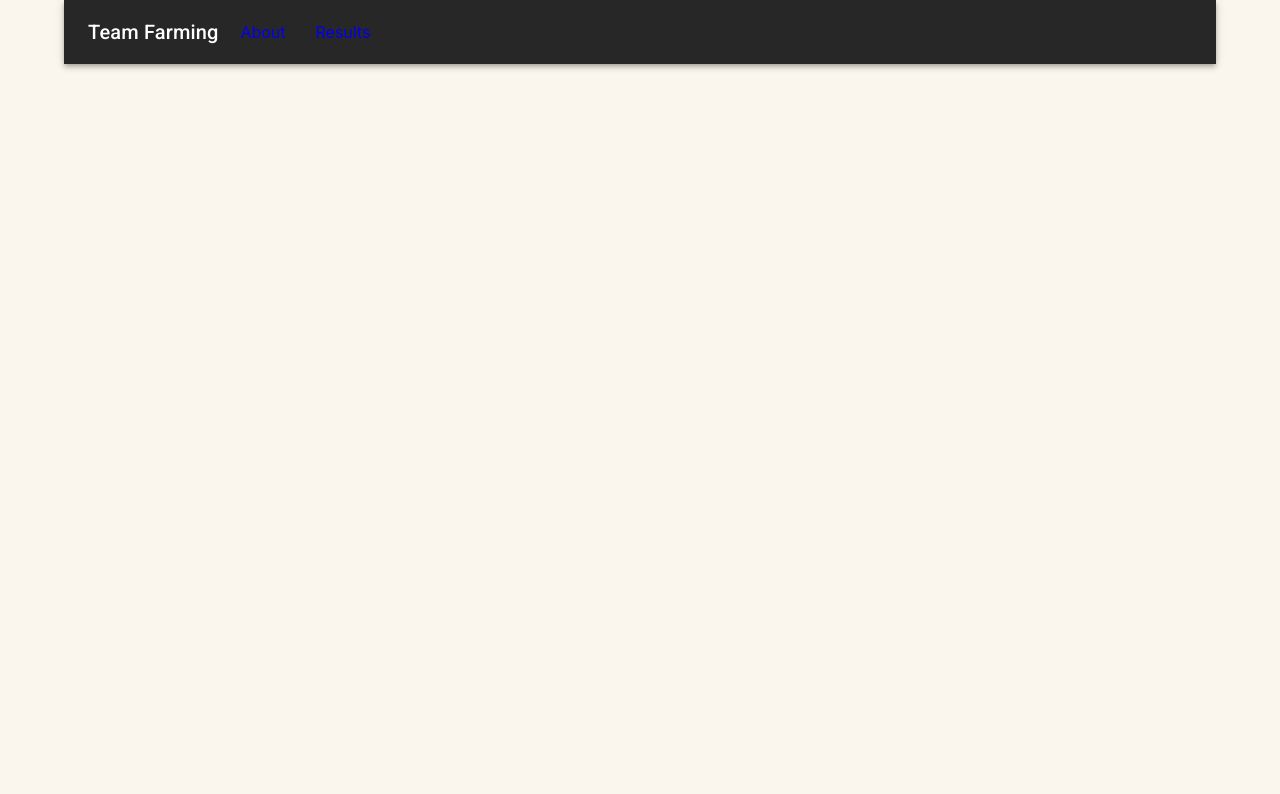
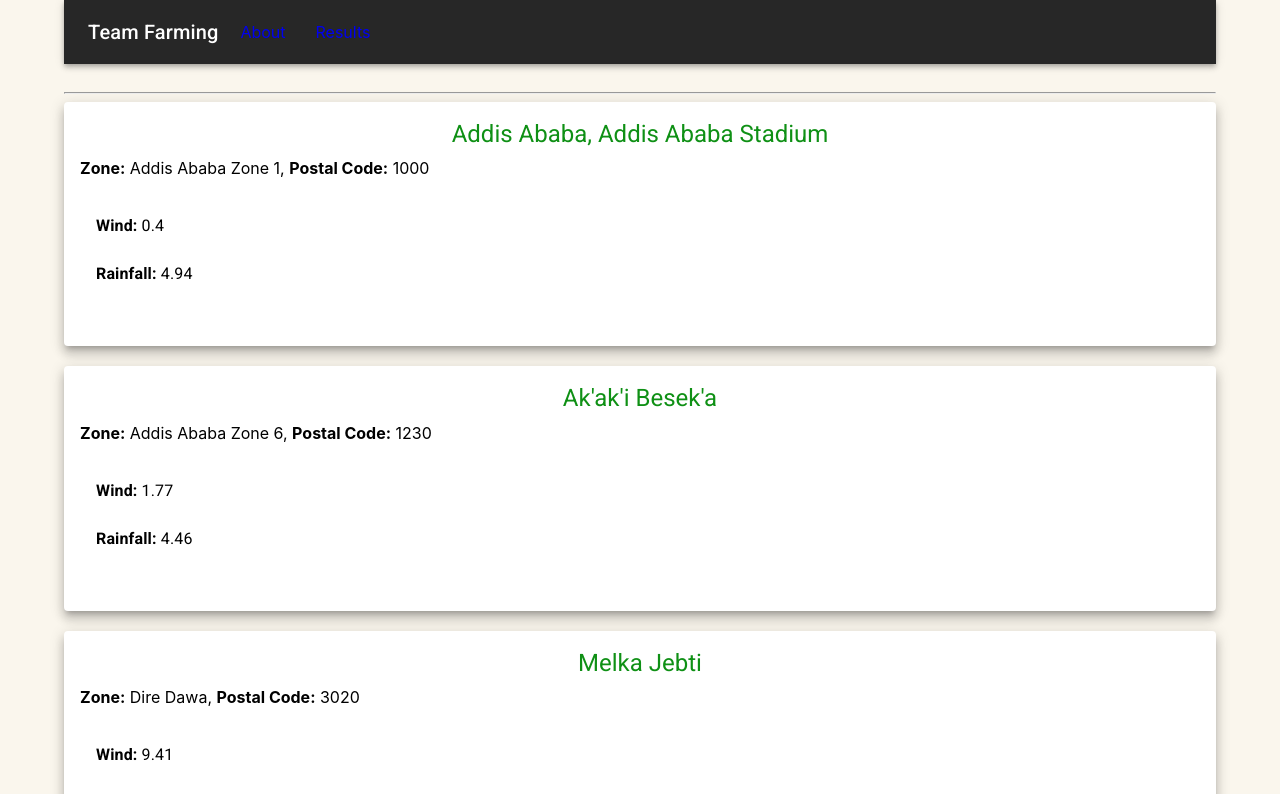
Before and after one commit to nitishmadhukar/nsf_ethiopia, a React (Create React App) app: page /results in a window 1280 px wide. Shown: the top 794 px of the page. Built offline with nearby package versions, Linux system fonts and the light colour scheme.

Commit message:
List of results

```diff
--- a/src/About.jsx
+++ b/src/About.jsx
@@ -1,4 +1,4 @@
-import { Container, Divider } from '@mui/material';
+import Container from '@mui/material/Container';
 import Card from '@mui/material/Card';
 import CardContent from '@mui/material/CardContent';
 import Typography from '@mui/material/Typography';
@@ -12,7 +12,7 @@ function About() {
     return (
         <Container maxWidth="sm">
             <Typography variant="h4" gutterBottom>Team Farming - Natural Sequence Farming</Typography>
-            <Divider />
+            <hr />
             <Card raised={true}>
                 <CardContent>
                     <Typography variant="h5" gutterBottom>Who Is Tarwyn Park?</Typography>
--- a/src/App.js
+++ b/src/App.js
@@ -3,13 +3,11 @@ import './App.css';
 import Container from '@mui/material/Container';
 import AppBar from '@mui/material/AppBar';
 import Toolbar from '@mui/material/Toolbar';
-import IconButton from '@mui/material/IconButton';
-import MenuIcon from '@mui/icons-material/Menu';
 import Typography from '@mui/material/Typography';
 import { ThemeProvider, createTheme } from '@mui/material/styles';
 import {BrowserRouter as Router, Routes, Route, Link} from 'react-router-dom';
 import About from './About'
-// import ResultCards from './ResultsCards';
+import ResultCards from './ResultsCards';
 
 function App() {
   return (
@@ -28,7 +26,7 @@ function App() {
         </ThemeProvider>
       </Container>
         <Routes>
-            {/* <Route exact path="/results" element={<ResultCards />}></Route> */}
+            <Route exact path="/results" element={<ResultCards />}></Route>
             <Route exact path="/" element={<About />}></Route>
         </Routes>
       </div>
--- a/src/ResultsCards.jsx
+++ b/src/ResultsCards.jsx
@@ -1,82 +1,85 @@
-// import React from 'react';
-// import { defaultData } from './defaultData';
-// import './App.css';
+import React from 'react';
+import { defaultData } from './defaultData';
+import './App.css';
+import Container from '@mui/material/Container';
+import CircularProgress from '@mui/material/CircularProgress';
+import Card from '@mui/material/Card';
+import CardContent from '@mui/material/CardContent';
+import Typography from '@mui/material/Typography';
+import List from '@mui/material/List';
+import ListItem from '@mui/material/ListItem';
+import ListItemText from '@mui/material/ListItemText';
 
-// class ResultCards extends React.Component {
-//     constructor(props) {
-//         super(props);
-//         this.state = {results: []}
-//     }
+class ResultCards extends React.Component {
+    constructor(props) {
+        super(props);
+        this.state = {results: []}
+    }
 
-//     componentDidMount() {
-//         // fetch("http://nsfethopia.pythonanywhere.com/api/v1/results")
-//         // .then((response) => response.json())
-//         // .then(results => {
-//         //     this.setState({ results: results });
-//         // });
-//         this.setState({
-//             results: defaultData
-//         })
-//     }
+    componentDidMount() {
+        // fetch("http://nsfethopia.pythonanywhere.com/api/v1/results")
+        // .then((response) => response.json())
+        // .then(results => {
+        //     this.setState({ results: results });
+        // });
+        this.setState({
+            results: defaultData
+        })
+    }
 
-//     handleSubmit = () => {
-//         alert('Submitted Form')
-//     }
+    handleSubmit = () => {
+        alert('Submitted Form')
+    }
 
-//     render() {
-//         return (
-//             <div className="container-fluid">
-//                 <Form onSubmit={this.handleSubmit} inline>
-//                     <FormGroup>
-//                             <Label for="postal_code" className='justify-content-lg-left'><strong>Postal Code</strong></Label>
-//                             <Input id="postal_code" name="postal_code" placeholder="List of postal codes separated by semi-colon(;)" type="text" />
-//                     </FormGroup>
-//                     <FormGroup>
-//                             <Label for="wind"><strong>Wind</strong></Label>
-//                             <Input id="wind" name="wind" type="range" />
-//                     </FormGroup>
-//                     <FormGroup>
-//                             <Label for="rainfall"><strong>Rainfall</strong></Label>
-//                             <Input id="rainfall" name="rainfall" type="range" />
-//                     </FormGroup>
-//                     <Row>
-//                         <Col md={3}></Col>
-//                         <Col md={6}><Input type="submit" value="Submit" className='btn btn-success'></Input></Col>
-//                         <Col md={3}></Col>
-//                     </Row>
-//                 </Form>
-//                 <hr />
-//                 {this.state.results.length === 0 ? <Spinner /> :
-//                    this.state.results.map((item) => {
-//                        return(
-//                             <Row className="row justify-content-lg-left" key={item["Id"]}>
-//                                 <Col md="3"></Col>
-//                                 <Col md="6">
-//                                     <Card color="light">
-//                                     <CardBody>
-//                                         <CardTitle tag="h5">{item["Locality, Sub-locality, Area"]}</CardTitle>
-//                                         <CardSubtitle className="mb-2 text-muted" tag="h6">
-//                                             <strong>Zone:</strong> {item["Zone"]}, <strong>Postal Code:</strong> {item["Postal Code"]}
-//                                         </CardSubtitle>
-//                                         <CardText>
-//                                             <List type="unstyled">
-//                                                 <li><strong>Wind: </strong>{item["Wind"]}</li>
-//                                                 <li><strong>Rainfall: </strong>{item["Rainfall"]}</li>
-//                                             </List>
-//                                         </CardText>
-//                                         <Button className='button-green'>Explore</Button>
-//                                     </CardBody>
-//                                     </Card>
-//                                 </Col>
-//                                 <Col md="3"></Col>
-//                                 {' '}
-//                             </Row>
-//                        )
-//                     })
-//                 }
-//             </div>
-//         );
-//     }
-// }
+    render() {
+        return (
+            <Container>
+                {/* <Form onSubmit={this.handleSubmit} inline>
+                    <FormGroup>
+                            <Label for="postal_code" className='justify-content-lg-left'><strong>Postal Code</strong></Label>
+                            <Input id="postal_code" name="postal_code" placeholder="List of postal codes separated by semi-colon(;)" type="text" />
+                    </FormGroup>
+                    <FormGroup>
+                            <Label for="wind"><strong>Wind</strong></Label>
+                            <Input id="wind" name="wind" type="range" />
+                    </FormGroup>
+                    <FormGroup>
+                            <Label for="rainfall"><strong>Rainfall</strong></Label>
+                            <Input id="rainfall" name="rainfall" type="range" />
+                    </FormGroup>
+                    <Row>
+                        <Col md={3}></Col>
+                        <Col md={6}><Input type="submit" value="Submit" className='btn btn-success'></Input></Col>
+                        <Col md={3}></Col>
+                    </Row>
+                </Form> */}
+                <hr />
+                {this.state.results.length === 0 ? <CircularProgress /> :
+                   this.state.results.map((item) => {
+                       return(
+                           <React.Fragment>
+                                <Card raised={true}  key={item["Id"]}>
+                                    <CardContent>
+                                        <Typography variant="h5" gutterBottom>{item["Locality, Sub-locality, Area"]}</Typography>
+                                        <Typography variant="body" paragraph={true} align="justify" gutterBottom>
+                                            <strong>Zone:</strong> {item["Zone"]}, <strong>Postal Code:</strong> {item["Postal Code"]}
+                                        </Typography>
+                                        <Typography variant="body" paragraph={true} align="left" gutterBottom>
+                                            <List>
+                                                <ListItem><ListItemText><strong>Wind: </strong>{item["Wind"]}</ListItemText></ListItem>
+                                                <ListItem><ListItemText><strong>Rainfall: </strong>{item["Rainfall"]}</ListItemText></ListItem>
+                                            </List>
+                                        </Typography>
+                                    </CardContent>
+                                </Card>
+                                <br />
+                            </React.Fragment>
+                       )
+                    })
+                }
+            </Container>
+        );
+    }
+}
 
-// export default ResultCards;
+export default ResultCards;
```
